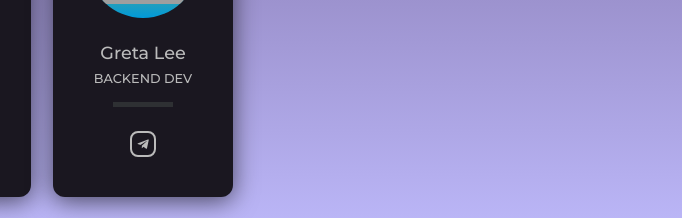
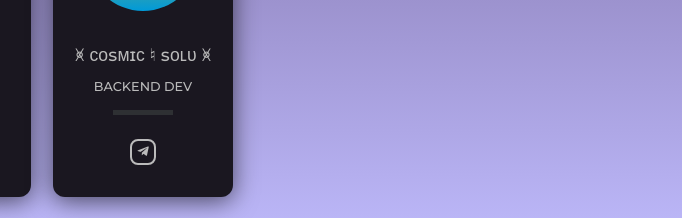
Before and after one commit to Vickyvky13/Team, a plain HTML site: page index.html in a window 1280 px wide. Shown: the part 582-800 px from the top of the page, 598-1280 px from the left. Drawn offline with Linux system fonts and the light colour scheme; grey boxes are pictures that could not be loaded.

Commit message:
Update index.html

```diff
--- a/index.html
+++ b/index.html
@@ -58,7 +58,7 @@
             <figure>
                 <img src="./images/img4.jpg" alt="Profile image">
             </figure>
-            <p class="name">Greta Lee</p>
+            <p class="name">🝍 ᴄᴏѕᴍɪᴄ ♮ ѕᴏʟᴜ 🝍</p>
             <p class="role">Backend dev</p>
             <div class="separator"></div>
             <div class="social-container">
```
